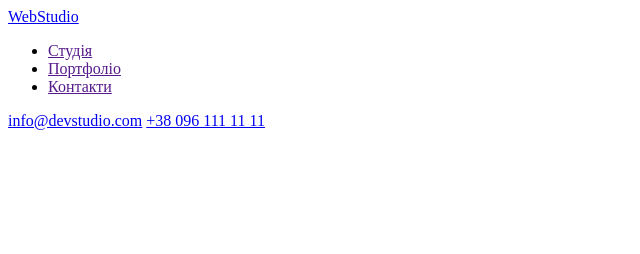
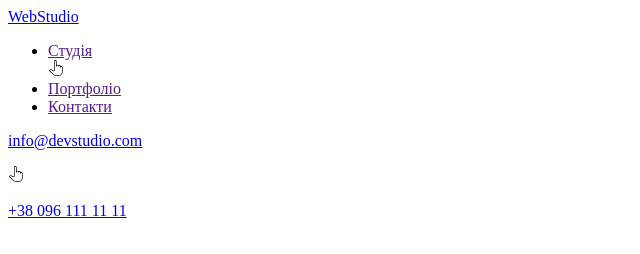
Before and after one commit to Yulietta7/goit-markup-hw-01, a plain HTML site: page index.html in a window 1280 px wide. Shown: the whole page, without its empty margins (0-640 px from the left). Drawn offline with Linux system fonts and the light colour scheme.

Commit message:
Додає розмітку в header

```diff
--- a/index.html
+++ b/index.html
@@ -13,13 +13,20 @@
         <a href="/">WebStudio</a>
         <ul>
             <li><a href="">Студія</a></li>
+            <img src="./images/finger 1.svg" alt="вказуючий палець">
             <li><a href="">Портфоліо</a></li>
             <li><a href="">Контакти</a></li>
         </ul>
        </nav>
 
-       <a href="mailto:info@devstudio.com">info@devstudio.com</a>
-       <a href="tel:+38 096 111 11 11">+38 096 111 11 11</a>
+       <p>
+        <a href="mailto:info@devstudio.com">info@devstudio.com</a>
+       <p>
+        <img src="./images/finger 1.svg" alt="вказуючий палец">
+       </p>
+        <a href="tel:+38 096 111 11 11">+38 096 111 11 11</a>
+       </p>
+
 
     </header>
 </body>
```
Also changed, not shown: images/finger 1.svg (added).
